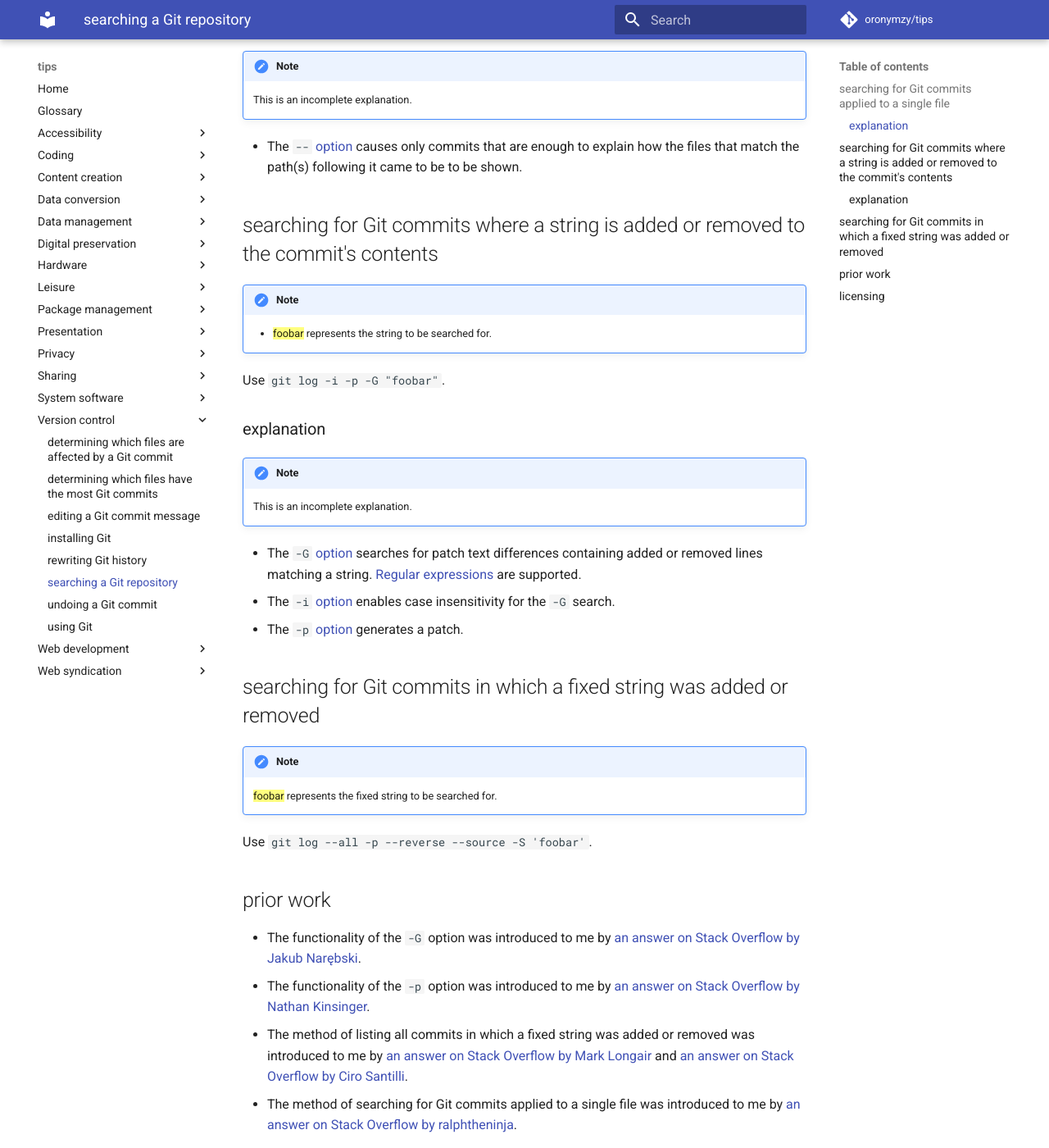
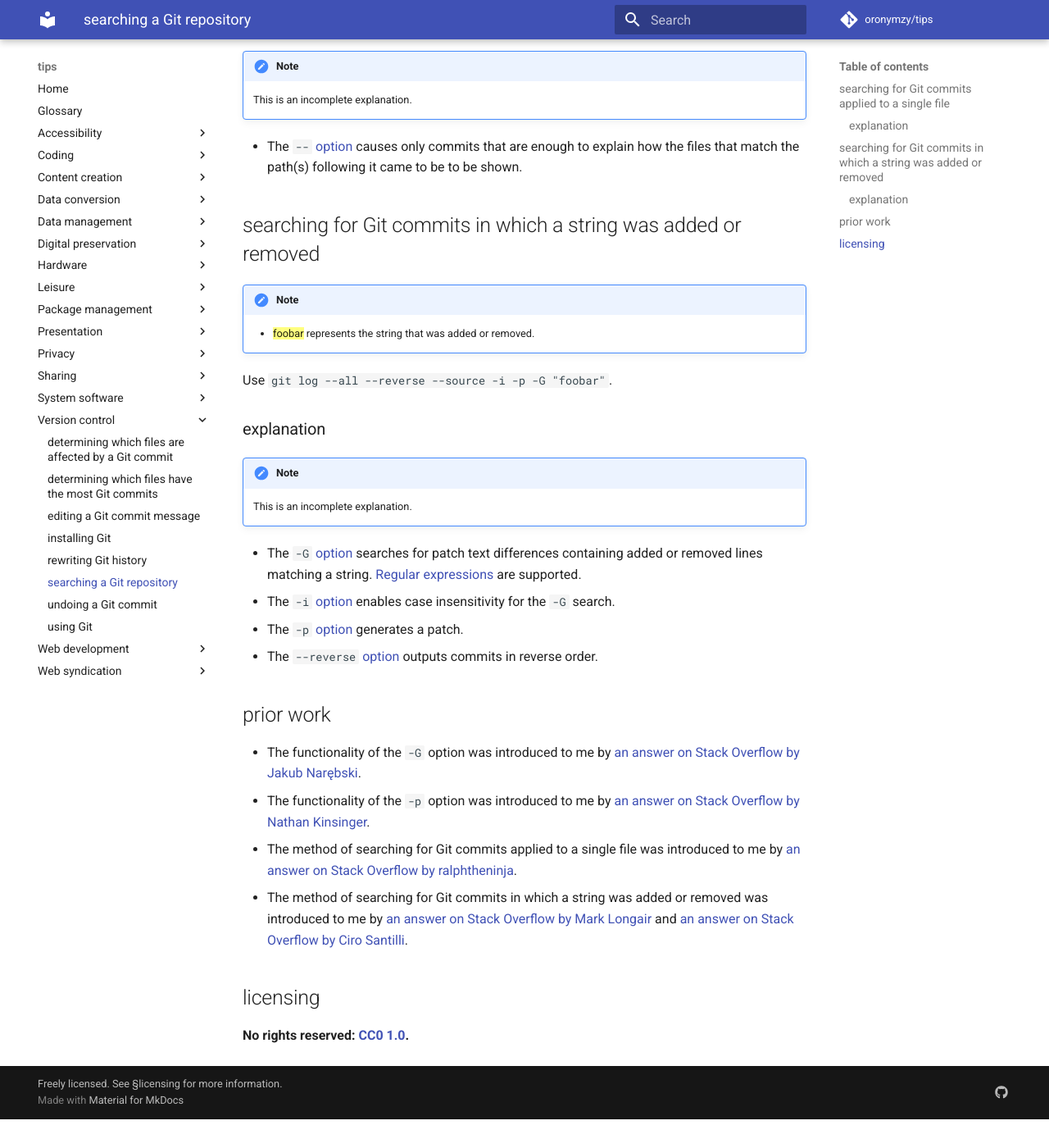
Before and after one commit to oronymzy/tips, an MkDocs documentation site: the page built from docs/sGitrpo.md, in a window 1280 px wide and 1400 px high, scrolled down 384 px. Shown: the whole window at 82% size. Built offline with MkDocs 1.6.1 and Material for MkDocs 9.7.7, drawn with Linux system fonts in a browser that asks for light colours; comment, search, counter and statistics services are not loaded; after the commit the page ends 1749 px from its top, so only the background shows below that.

Commit message:
Relocate content, add content, remove content
Relocate content from 'searching for Git commits where a string is added or removed to the commit's contents' section and 'searching for Git commits in which a fixed string was added or removed' section into 'searching for Git commits in which a string was added or removed' section, adding and removing content.
Remove -S option. The [-S option](https://git-scm.com/docs/git-log#Documentation/git-log.txt--Sltstringgt) seems more limited than the [-G option](https://git-scm.com/docs/git-log#Documentation/git-log.txt--Gltregexgt).

```diff
--- a/docs/sGitrpo.md
+++ b/docs/sGitrpo.md
@@ -16,13 +16,13 @@ Use `git log -- foobar.baz`.
 
 - The `--` [option](https://git-scm.com/docs/git-log#Documentation/git-log.txt---ltpathgt82308203) causes only commits that are enough to explain how the files that match the path(s) following it came to be to be shown.
 
-## searching for Git commits where a string is added or removed to the commit's contents
+## searching for Git commits in which a string was added or removed
 
 !!! note
 
-    - {==foobar==} represents the string to be searched for.
+    - {==foobar==} represents the string that was added or removed.
 
-Use `git log -i -p -G "foobar"`.
+Use `git log --all --reverse --source -i -p -G "foobar"`.
 
 ### explanation
 
@@ -33,20 +33,13 @@ Use `git log -i -p -G "foobar"`.
 - The `-G` [option](https://git-scm.com/docs/git-log#Documentation/git-log.txt--Gltregexgt) searches for patch text differences containing added or removed lines matching a string. [Regular expressions](https://en.wikipedia.org/wiki/Regular_expression) are supported.
 - The `-i` [option](https://git-scm.com/docs/git-log#Documentation/git-log.txt--i) enables case insensitivity for the `-G` search.
 - The `-p` [option](https://git-scm.com/docs/git-log#Documentation/git-log.txt--p) generates a patch.
-
-## searching for Git commits in which a fixed string was added or removed
-
-!!! note
-
-    {==foobar==} represents the fixed string to be searched for.
-
-Use `git log --all -p --reverse --source -S 'foobar'`.
+- The `--reverse` [option](https://git-scm.com/docs/git-log#Documentation/git-log.txt---reverse) outputs commits in reverse order.
 
 ## prior work
 - The functionality of the `-G` option was introduced to me by [an answer on Stack Overflow by Jakub Narębski](https://stackoverflow.com/questions/1337320/how-to-grep-git-commit-diffs-or-contents-for-a-certain-word/1340245#1340245).
 - The functionality of the `-p` option was introduced to me by [an answer on Stack Overflow by Nathan Kinsinger](https://stackoverflow.com/questions/4468361/search-all-of-git-history-for-a-string/4472267#4472267).
-- The method of listing all commits in which a fixed string was added or removed was introduced to me by [an answer on Stack Overflow by Mark Longair](https://stackoverflow.com/questions/5816134/how-to-find-the-git-commit-that-introduced-a-string-in-any-branch/5816177#5816177) and [an answer on Stack Overflow by Ciro Santilli](https://stackoverflow.com/questions/5816134/how-to-find-the-git-commit-that-introduced-a-string-in-any-branch/31621921#31621921).
 - The method of searching for Git commits applied to a single file was introduced to me by [an answer on Stack Overflow by ralphtheninja](https://stackoverflow.com/questions/10215197/git-search-for-string-in-a-single-files-history/10216050#10216050).
+- The method of searching for Git commits in which a string was added or removed was introduced to me by [an answer on Stack Overflow by Mark Longair](https://stackoverflow.com/questions/5816134/how-to-find-the-git-commit-that-introduced-a-string-in-any-branch/5816177#5816177) and [an answer on Stack Overflow by Ciro Santilli](https://stackoverflow.com/questions/5816134/how-to-find-the-git-commit-that-introduced-a-string-in-any-branch/31621921#31621921).
 
 ## licensing
 **No rights reserved: [CC0 1.0](https://creativecommons.org/publicdomain/zero/1.0/).**
```
